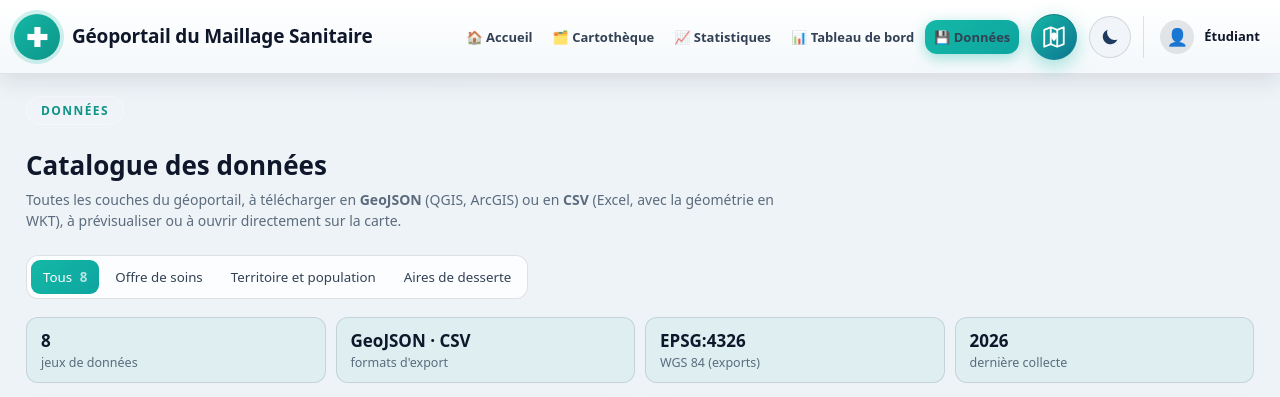
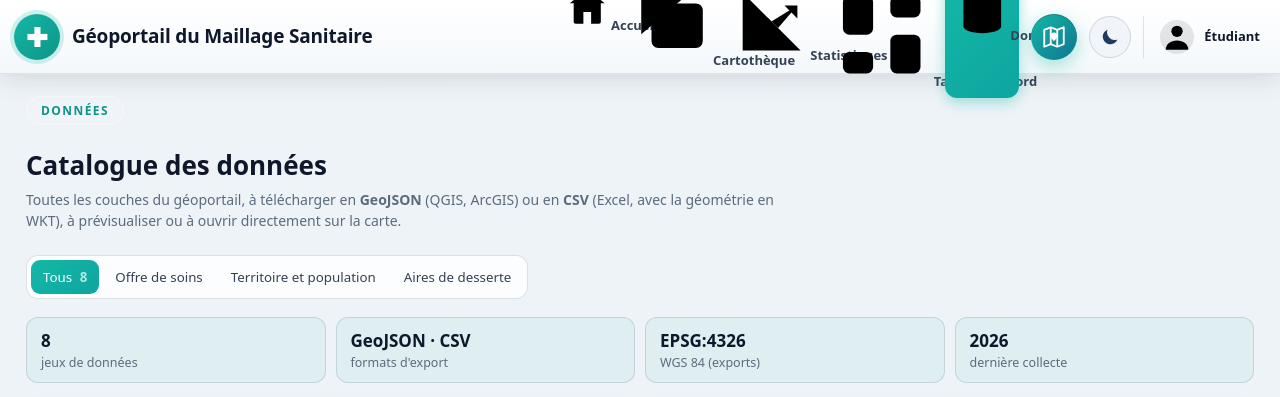
Before and after one commit to Ablaye-2/geoportail-thies, a Django app: page /donnees/ in a window 1280 px wide. Shown: the top 397 px of the page. Run offline with Django 4.2, Linux system fonts and the light colour scheme; data that the repository does not hold is empty.

Commit message:
Add files via upload

```diff
--- a/portail/templates/portail/base.html
+++ b/portail/templates/portail/base.html
@@ -23,12 +23,12 @@
     </a>
     {% block topbar_extra %}{% endblock %}
     <nav class="nav" aria-label="Navigation principale">
-      <a href="{% url 'accueil' %}" class="{% if page == 'accueil' %}active{% endif %}">🏠 Accueil</a>
-      <a href="{% url 'cartotheque' %}" class="{% if page == 'cartotheque' %}active{% endif %}">🗂️ Cartothèque</a>
-      <a href="{% url 'statistiques' %}" class="{% if page == 'statistiques' %}active{% endif %}">📈 Statistiques</a>
-      <a href="{% url 'dashboard' %}" class="{% if page == 'dashboard' %}active{% endif %}">📊 Tableau de bord</a>
-      <a href="{% url 'donnees' %}" class="{% if page == 'donnees' %}active{% endif %}">💾 Données</a>
-      <a href="{% url 'admin:index' %}" class="nav-admin">⚙️ Administration</a>
+      <a href="{% url 'accueil' %}" class="{% if page == 'accueil' %}active{% endif %}"><svg class="nico" viewBox="0 0 24 24" aria-hidden="true" focusable="false"><path d="M3 10.5 12 3l9 7.5"/><path d="M5 9.5V20a1 1 0 0 0 1 1h4v-6h4v6h4a1 1 0 0 0 1-1V9.5"/></svg><span>Accueil</span></a>
+      <a href="{% url 'cartotheque' %}" class="{% if page == 'cartotheque' %}active{% endif %}"><svg class="nico" viewBox="0 0 24 24" aria-hidden="true" focusable="false"><rect x="6" y="6" width="15" height="13" rx="2"/><path d="M3 15V5a2 2 0 0 1 2-2h12"/><circle cx="11" cy="10.5" r="1.6"/><path d="m21 16-4.2-4.2L9 19"/></svg><span>Cartothèque</span></a>
+      <a href="{% url 'statistiques' %}" class="{% if page == 'statistiques' %}active{% endif %}"><svg class="nico" viewBox="0 0 24 24" aria-hidden="true" focusable="false"><path d="M3 3v18h18"/><path d="m7 15 4-4 3 3 6-7"/><path d="M16 7h4v4"/></svg><span>Statistiques</span></a>
+      <a href="{% url 'dashboard' %}" class="{% if page == 'dashboard' %}active{% endif %}"><svg class="nico" viewBox="0 0 24 24" aria-hidden="true" focusable="false"><rect x="3" y="3" width="7" height="9" rx="1.5"/><rect x="14" y="3" width="7" height="5" rx="1.5"/><rect x="14" y="12" width="7" height="9" rx="1.5"/><rect x="3" y="16" width="7" height="5" rx="1.5"/></svg><span>Tableau de bord</span></a>
+      <a href="{% url 'donnees' %}" class="{% if page == 'donnees' %}active{% endif %}"><svg class="nico" viewBox="0 0 24 24" aria-hidden="true" focusable="false"><ellipse cx="12" cy="5.5" rx="8" ry="2.8"/><path d="M4 5.5v6.5c0 1.6 3.6 2.8 8 2.8s8-1.2 8-2.8V5.5"/><path d="M4 12v6.5c0 1.6 3.6 2.8 8 2.8s8-1.2 8-2.8V12"/></svg><span>Données</span></a>
+      <a href="{% url 'admin:index' %}" class="nav-admin"><svg class="nico" viewBox="0 0 24 24" aria-hidden="true" focusable="false"><circle cx="12" cy="12" r="3"/><path d="M19.4 15a1.7 1.7 0 0 0 .3 1.8l.1.1a2 2 0 1 1-2.8 2.8l-.1-.1a1.7 1.7 0 0 0-1.8-.3 1.7 1.7 0 0 0-1 1.5V21a2 2 0 1 1-4 0v-.1a1.7 1.7 0 0 0-1.1-1.5 1.7 1.7 0 0 0-1.8.3l-.1.1a2 2 0 1 1-2.8-2.8l.1-.1a1.7 1.7 0 0 0 .3-1.8 1.7 1.7 0 0 0-1.5-1H3a2 2 0 1 1 0-4h.1a1.7 1.7 0 0 0 1.5-1.1 1.7 1.7 0 0 0-.3-1.8l-.1-.1a2 2 0 1 1 2.8-2.8l.1.1a1.7 1.7 0 0 0 1.8.3H9a1.7 1.7 0 0 0 1-1.5V3a2 2 0 1 1 4 0v.1a1.7 1.7 0 0 0 1 1.5 1.7 1.7 0 0 0 1.8-.3l.1-.1a2 2 0 1 1 2.8 2.8l-.1.1a1.7 1.7 0 0 0-.3 1.8V9a1.7 1.7 0 0 0 1.5 1H21a2 2 0 1 1 0 4h-.1a1.7 1.7 0 0 0-1.5 1Z"/></svg><span>Administration</span></a>
     </nav>
     <a class="geo-launch{% if page == 'carte' %} active{% endif %}" href="{% url 'geoportail' %}" title="Ouvrir le géoportail" aria-label="Ouvrir le géoportail">
       <svg viewBox="0 0 24 24" aria-hidden="true" focusable="false"><path d="M9 3 3 5.5v15.5l6-2.5 6 2.5 6-2.5V3l-6 2.5L9 3Z" fill="none" stroke="currentColor" stroke-width="1.7" stroke-linejoin="round"/><path d="M9 3v15.5M15 5.5V21" fill="none" stroke="currentColor" stroke-width="1.7"/><path d="M12 8.2a2.6 2.6 0 0 0-2.6 2.6c0 2 2.6 4.6 2.6 4.6s2.6-2.6 2.6-4.6A2.6 2.6 0 0 0 12 8.2Z" fill="currentColor" stroke="#061b2d" stroke-width=".9"/></svg>
@@ -41,15 +41,15 @@
     {% block topbar_end %}
     <div class="usermenu">
       <button class="userchip" id="userchip" type="button" aria-haspopup="true" aria-expanded="false">
-        <span class="uavatar">👤</span>
+        <span class="uavatar"><svg class="nico" viewBox="0 0 24 24" aria-hidden="true" focusable="false"><circle cx="12" cy="8" r="4"/><path d="M4 21c0-4 3.6-6.5 8-6.5s8 2.5 8 6.5"/></svg></span>
         <span class="utext"><b>{% if user.is_authenticated %}{{ user.get_username }}{% else %}{{ PROFIL.0 }}{% endif %}</b><small>{% if user.is_authenticated %}Connecté{% else %}{{ PROFIL.1 }}{% endif %}</small></span>
         <span class="caret">⌄</span>
       </button>
       <div class="umenu hidden" id="umenu">
-        <a href="{% url 'geoportail' %}">🗺️ Géoportail</a>
-        <a href="{% url 'cartotheque' %}">🗂️ Cartothèque</a>
-        <a href="{% url 'statistiques' %}">📈 Statistiques</a>
-        <a href="{% url 'admin:index' %}">⚙️ Administration</a>
+        <a href="{% url 'geoportail' %}"><svg class="nico" viewBox="0 0 24 24" aria-hidden="true" focusable="false"><path d="M9 3 3 5.5v15.5l6-2.5 6 2.5 6-2.5V3l-6 2.5L9 3Z"/><path d="M9 3v15.5M15 5.5V21"/></svg>Géoportail</a>
+        <a href="{% url 'cartotheque' %}"><svg class="nico" viewBox="0 0 24 24" aria-hidden="true" focusable="false"><rect x="6" y="6" width="15" height="13" rx="2"/><path d="M3 15V5a2 2 0 0 1 2-2h12"/><circle cx="11" cy="10.5" r="1.6"/><path d="m21 16-4.2-4.2L9 19"/></svg>Cartothèque</a>
+        <a href="{% url 'statistiques' %}"><svg class="nico" viewBox="0 0 24 24" aria-hidden="true" focusable="false"><path d="M3 3v18h18"/><path d="m7 15 4-4 3 3 6-7"/><path d="M16 7h4v4"/></svg>Statistiques</a>
+        <a href="{% url 'admin:index' %}"><svg class="nico" viewBox="0 0 24 24" aria-hidden="true" focusable="false"><circle cx="12" cy="12" r="3"/><path d="M19.4 15a1.7 1.7 0 0 0 .3 1.8l.1.1a2 2 0 1 1-2.8 2.8l-.1-.1a1.7 1.7 0 0 0-1.8-.3 1.7 1.7 0 0 0-1 1.5V21a2 2 0 1 1-4 0v-.1a1.7 1.7 0 0 0-1.1-1.5 1.7 1.7 0 0 0-1.8.3l-.1.1a2 2 0 1 1-2.8-2.8l.1-.1a1.7 1.7 0 0 0 .3-1.8 1.7 1.7 0 0 0-1.5-1H3a2 2 0 1 1 0-4h.1a1.7 1.7 0 0 0 1.5-1.1 1.7 1.7 0 0 0-.3-1.8l-.1-.1a2 2 0 1 1 2.8-2.8l.1.1a1.7 1.7 0 0 0 1.8.3H9a1.7 1.7 0 0 0 1-1.5V3a2 2 0 1 1 4 0v.1a1.7 1.7 0 0 0 1 1.5 1.7 1.7 0 0 0 1.8-.3l.1-.1a2 2 0 1 1 2.8 2.8l-.1.1a1.7 1.7 0 0 0-.3 1.8V9a1.7 1.7 0 0 0 1.5 1H21a2 2 0 1 1 0 4h-.1a1.7 1.7 0 0 0-1.5 1Z"/></svg>Administration</a>
       </div>
     </div>
     {% endblock %}
```
Also changed, not shown: portail/templates/portail/carte.html (+11 -6 lines).
